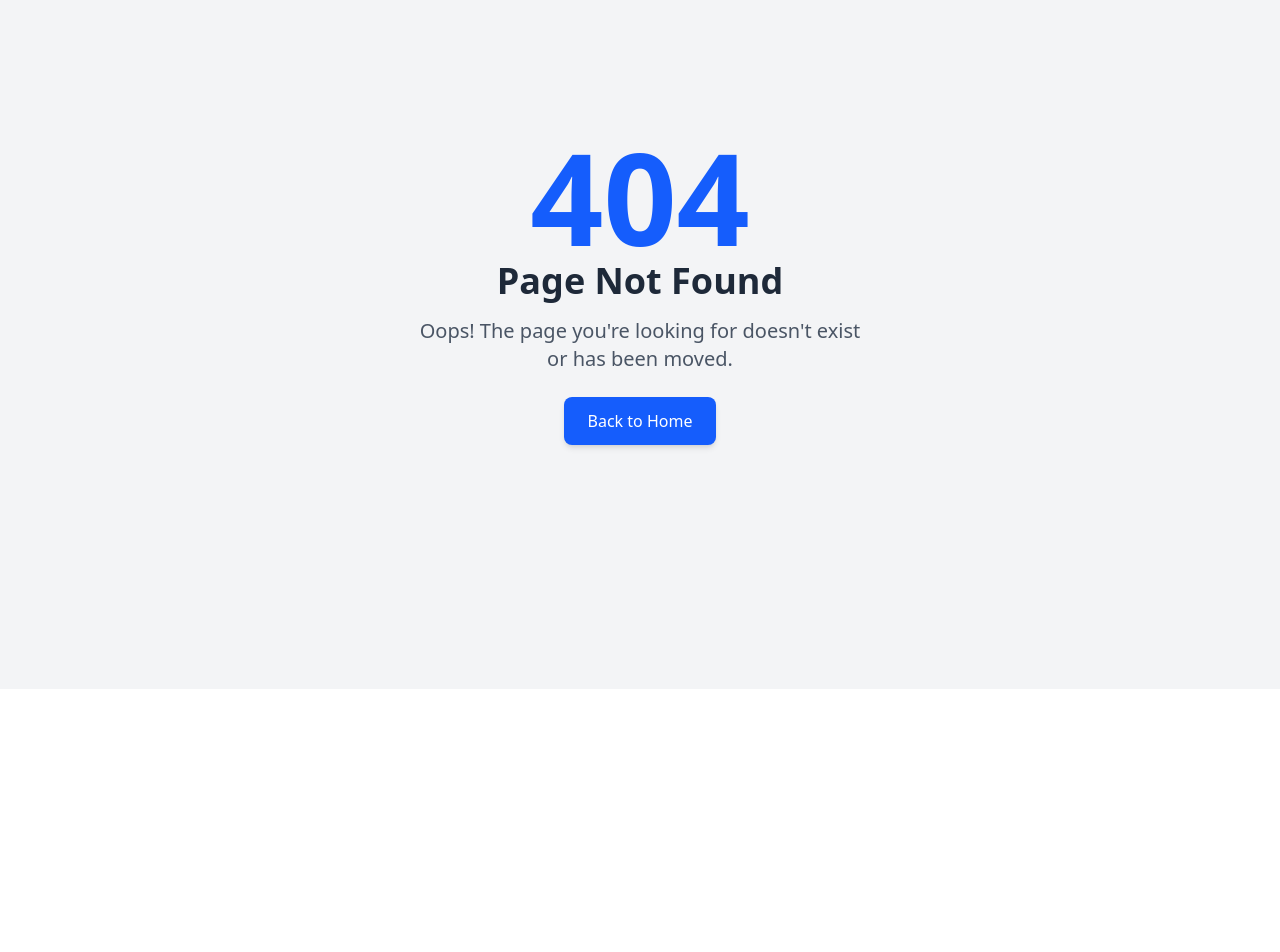
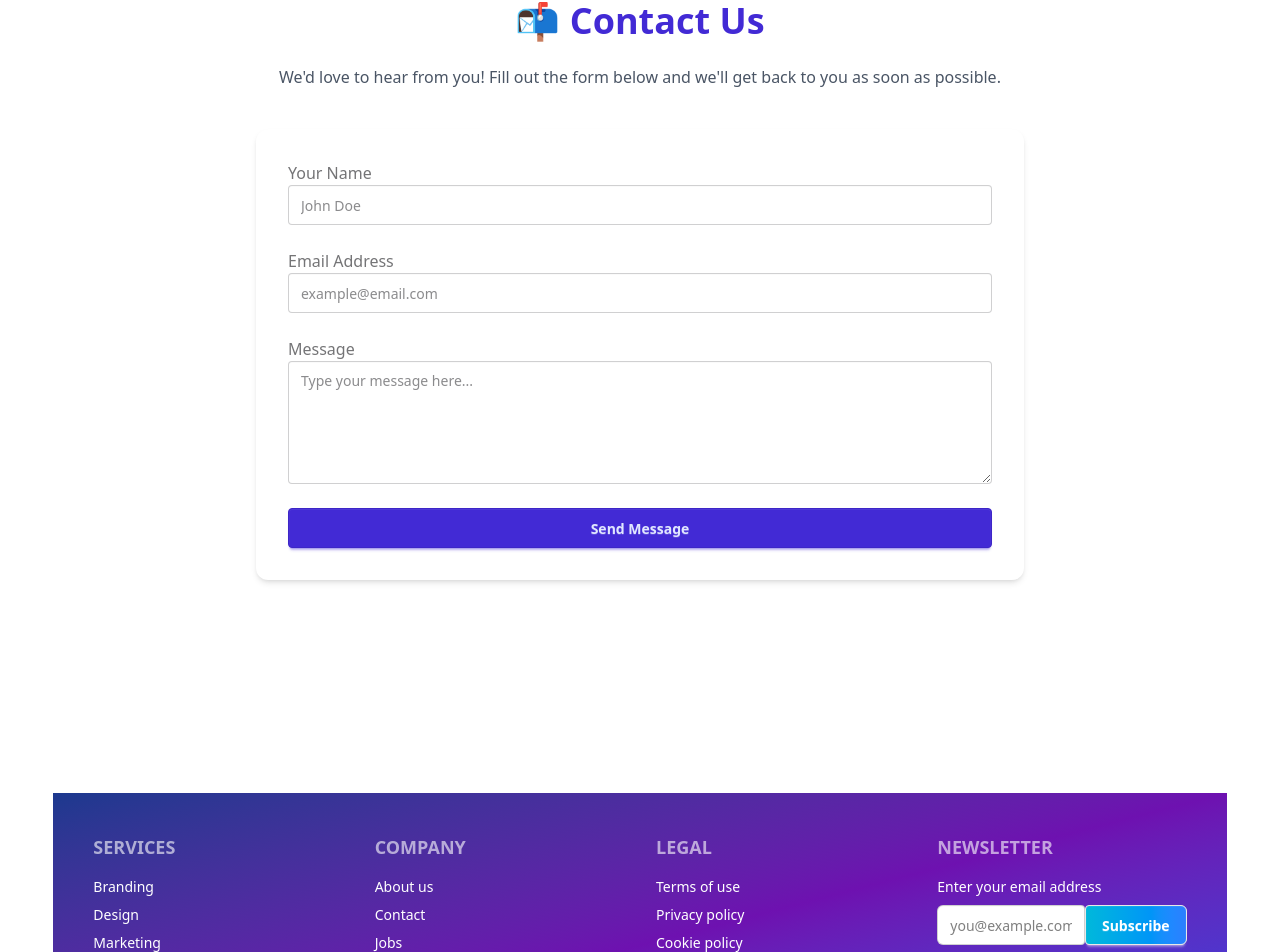
Before and after one commit to Amitkumersarkar/Eco-Adventure, a React (Vite) app: page /contact in a window 1280 px wide. Before the commit this address had no page. Shown: the part 111-1063 px from the top of the page. Before the commit the page ends 800 px from the top, so only its background shows below. Built offline with nearby package versions, Linux system fonts and the light colour scheme.

Commit message:
updated footer section and navbar

```diff
--- a/src/Components/Footer/Footer.jsx
+++ b/src/Components/Footer/Footer.jsx
@@ -1,3 +1,4 @@
+import { NavLink } from "react-router-dom";
 
 const Footer = () => {
     return (
@@ -19,8 +20,8 @@ const Footer = () => {
                 <nav>
                     <h6 className="footer-title text-lg font-semibold mb-4">Company</h6>
                     <ul className="space-y-2 text-sm">
-                        <li><a className="hover:text-blue-300 transition-colors duration-200 cursor-pointer">About us</a></li>
-                        <li><a className="hover:text-blue-300 transition-colors duration-200 cursor-pointer">Contact</a></li>
+                        <li> <NavLink to='/about'> <a className="hover:text-blue-300 transition-colors duration-200 cursor-pointer">About us</a></NavLink></li>
+                        <li> <NavLink to='/contact'> <a className="hover:text-blue-300 transition-colors duration-200 cursor-pointer">Contact</a></NavLink></li>
                         <li><a className="hover:text-blue-300 transition-colors duration-200 cursor-pointer">Jobs</a></li>
                         <li><a className="hover:text-blue-300 transition-colors duration-200 cursor-pointer">Press kit</a></li>
                     </ul>
--- /dev/null
+++ b/src/Components/Pages/ContactPage.jsx
@@ -0,0 +1,31 @@
+const Contact = () => {
+    return (
+        <div className="min-h-screen bg-white px-6 py-12">
+            <div className="max-w-3xl mx-auto">
+                <h2 className="text-4xl font-bold text-center text-primary mb-6">📬 Contact Us</h2>
+                <p className="text-center text-gray-600 mb-10">
+                    We'd love to hear from you! Fill out the form below and we'll get back to you as soon as possible.
+                </p>
+                <div className="bg-base-100 p-8 rounded-xl shadow-md">
+                    <form className="space-y-6">
+                        <div>
+                            <label className="label">Your Name</label>
+                            <input type="text" placeholder="John Doe" className="input input-bordered w-full" />
+                        </div>
+                        <div>
+                            <label className="label">Email Address</label>
+                            <input type="email" placeholder="example@email.com" className="input input-bordered w-full" />
+                        </div>
+                        <div>
+                            <label className="label">Message</label>
+                            <textarea className="textarea textarea-bordered w-full" rows="5" placeholder="Type your message here..."></textarea>
+                        </div>
+                        <button className="btn btn-primary w-full">Send Message</button>
+                    </form>
+                </div>
+            </div>
+        </div>
+    );
+};
+
+export default Contact;
--- a/src/Components/Pages/Header/Navbar.jsx
+++ b/src/Components/Pages/Header/Navbar.jsx
@@ -18,9 +18,9 @@ const Navbar = () => {
                 <ul className="flex gap-5 font-semibold">
                     <li><NavLink to='/' className={navLinkStyles}>Home</NavLink></li>
                     <li><NavLink to='/about' className={navLinkStyles}>About</NavLink></li>
-                    <li><NavLink to='/error' className={navLinkStyles}>Blogs</NavLink></li>
                     <li><NavLink to='/explore' className={navLinkStyles}>Explore</NavLink></li>
                     <li><NavLink to='/hotelService' className={navLinkStyles}>Hotel Service</NavLink></li>
+                    <li><NavLink to='/contact' className={navLinkStyles}>Contact Us</NavLink></li>
                 </ul>
             </div>
             <div className="flex gap-2">
--- a/src/main.jsx
+++ b/src/main.jsx
@@ -18,6 +18,7 @@ import Details from './Components/Pages/Details';
 import CheckOutNow from './Components/Pages/CheckOutNow';
 import ErrorPage from './Components/Pages/ErrorPage';
 import About from './Components/Pages/About';
+import Contact from './Components/Pages/ContactPage';
 
 const router = createBrowserRouter([
   {
@@ -87,6 +88,10 @@ const router = createBrowserRouter([
       {
         path: '/about',
         element: <About></About>
+      },
+      {
+        path:'/contact',
+        element:<Contact></Contact>
       }
 
     ]
```
